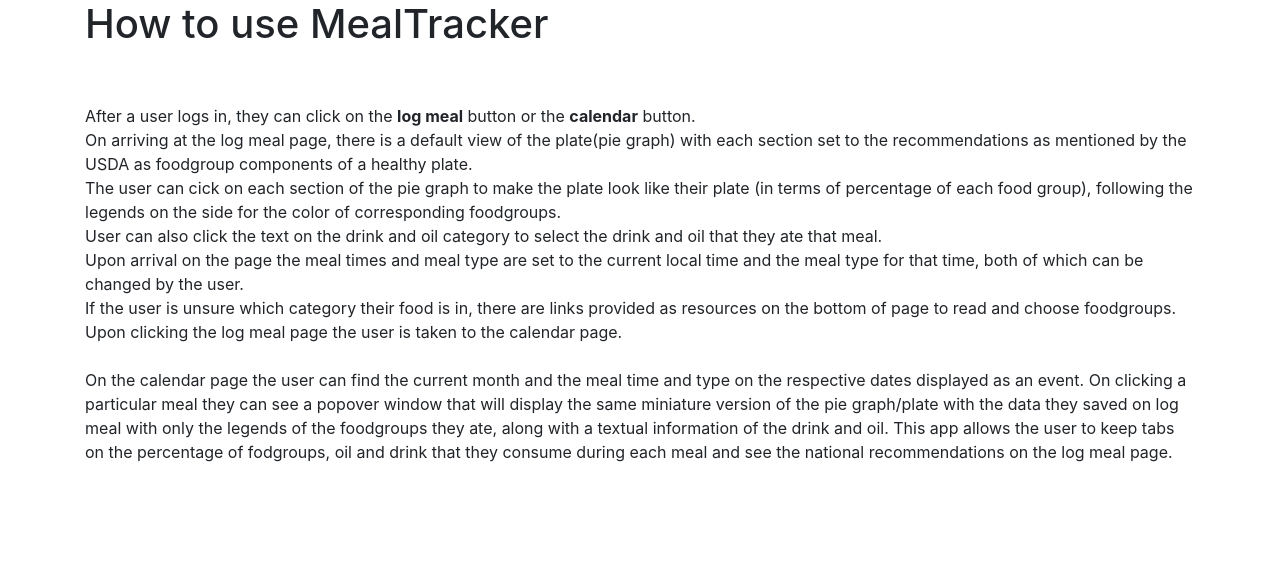
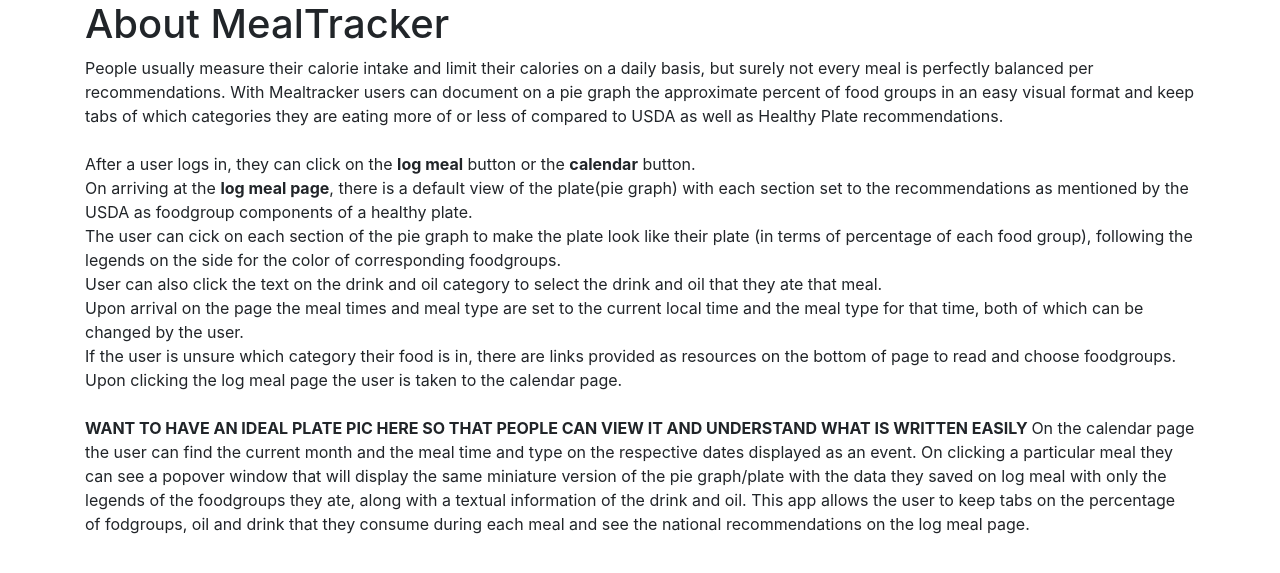
Before and after one commit to skacheri/Project, a Flask app: page /info in a window 1280 px wide. Shown: the part 56-629 px from the top of the page. Run offline with Flask 2, Linux system fonts and the light colour scheme; parts of the project's set-up code (start-up, migrations or seed data) failed here and were passed over; some libraries are stand-ins or nearby versions.

Commit message:
Making changes when user is logged in cannot be taken back to register or login page

```diff
--- a/server.py
+++ b/server.py
@@ -16,7 +16,8 @@
 @app.route('/')
 def homepage():
     """Homepage"""
-
+    if 'user_id' in session:
+        return redirect('/log_meal')
     return render_template('homepage.html')
 
 ################################################################################
@@ -96,6 +97,11 @@
 @app.route('/log_meal')
 def log_meal():
     """Logging a meal for user"""
+
+    if not session:
+        flash('You need to login prior to accessing this page')
+        # del session
+        return redirect('/')
     return render_template('log_meal.html')
 
 ################################################################################
@@ -206,6 +212,10 @@
 def render_calendar():
     """Render data stored by user for each meal"""
 
+    if not session:
+        flash('You need to login prior to accessing this page')
+        return redirect('/')
+
     # get user_id from session
     user_id = session.get('user_id')
     # get meals for user_id
@@ -224,7 +234,6 @@
 
 
     del session['user_id']
-    # session.pop('user_id', None)
     flash("You are logged out")
 
 
--- a/templates/base.html
+++ b/templates/base.html
@@ -2,9 +2,6 @@
 <html>
 <head>
     <title>Your plate tracker</title>
-    <!-- remove for production environment -->
-    <link rel="shortcut icon" href="">
-    <!-- remove for production environment -->
     <script src="https://code.jquery.com/jquery-3.2.1.min.js"></script>
     <link rel="stylesheet" href="https://stackpath.bootstrapcdn.com/bootstrap/4.3.1/css/bootstrap.min.css" integrity="sha384-ggOyR0iXCbMQv3Xipma34MD+dH/1fQ784/j6cY/iJTQUOhcWr7x9JvoRxT2MZw1T" crossorigin="anonymous">
     <script src="https://cdnjs.cloudflare.com/ajax/libs/popper.js/1.14.7/umd/popper.min.js" integrity="sha384-UO2eT0CpHqdSJQ6hJty5KVphtPhzWj9WO1clHTMGa3JDZwrnQq4sF86dIHNDz0W1" crossorigin="anonymous"></script>
--- a/templates/info.html
+++ b/templates/info.html
@@ -1,13 +1,17 @@
 {% extends 'base.html' %}
 {% block content %}
 
-<h1>How to use MealTracker</h1>
+<h1>About MealTracker</h1>
+People usually measure their calorie intake and limit their calories on a daily basis, but surely not every meal is perfectly balanced per recommendations.
+With Mealtracker users can document on a pie graph the approximate percent of food groups in an easy visual format and keep tabs of which categories they are eating more of or less of compared to USDA as well as Healthy Plate recommendations.
+
 </br>
 </br>
+<How to use Mealtracker>
 After a user logs in, they can click on the <b>log meal</b> button or the <b>calendar</b> button.
 </br>
 
-On arriving at the log meal page, there is a default view of the plate(pie graph) with each section
+On arriving at the <b>log meal page</b>, there is a default view of the plate(pie graph) with each section
 set to the recommendations as mentioned by the USDA as foodgroup components of a healthy plate.
 </br>
 The user can cick on each section of the pie graph to make the plate look like their plate
@@ -24,6 +28,8 @@
 Upon clicking the log meal page the user is taken to the calendar page.
 </br>
 </br>
+<b> WANT TO HAVE AN IDEAL PLATE PIC HERE SO THAT PEOPLE CAN VIEW IT AND UNDERSTAND WHAT IS WRITTEN EASILY </b>
+
 
 On the calendar page the user can find the current month and the meal time and type on the respective dates displayed as an event. On clicking a particular meal they can see a popover window that will display the same miniature version of the pie graph/plate with the data they saved on
 log meal with only the legends of the foodgroups they ate, along with a textual information of the drink and oil.
```
Also changed, not shown: static/mealchartinput.js (+12 -8 lines).
